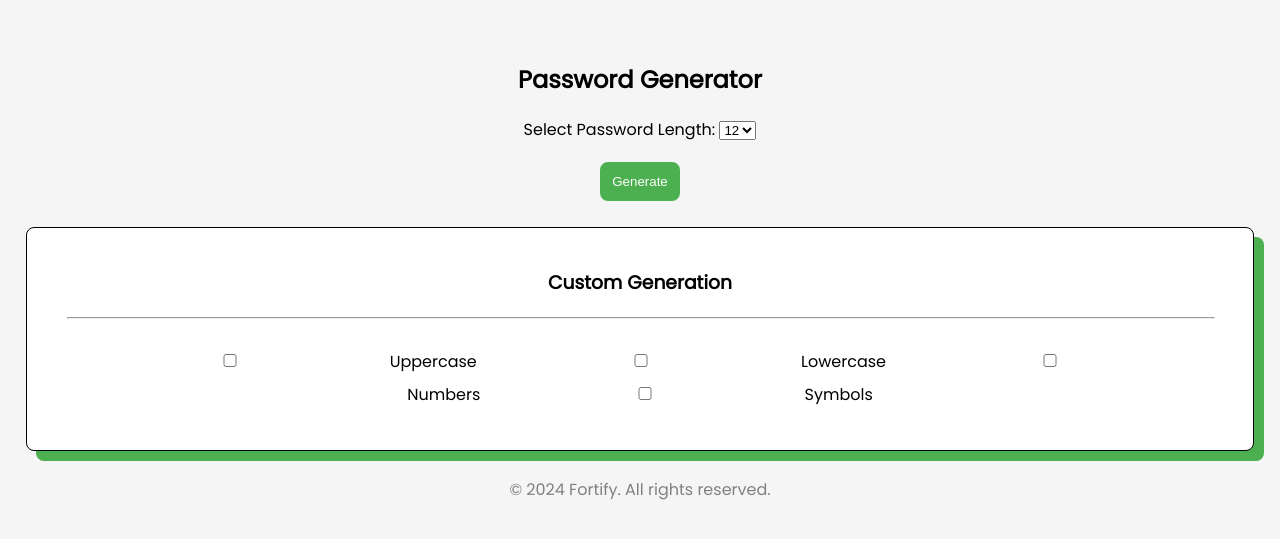
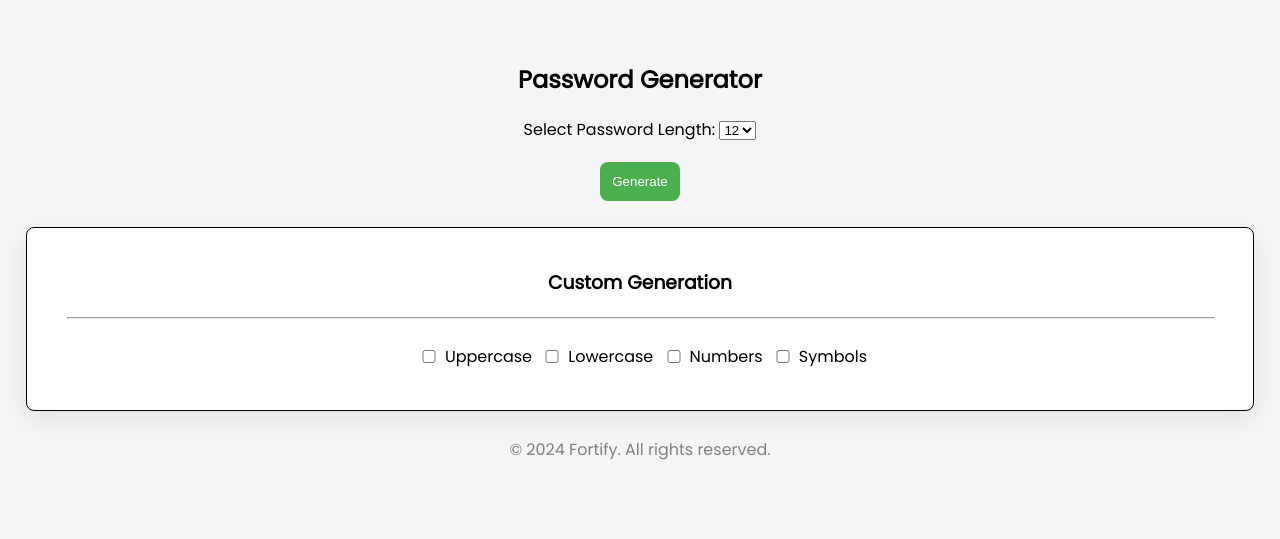
Before and after one commit to xaviermontane/fortify, a Flask app: page /generate in a window 1280 px wide. Shown: the part 81-620 px from the top of the page. Run offline with Flask 3, Linux system fonts and the light colour scheme.

Commit message:
style(generate): aligned custom options

```diff
--- a/static/css/styles.css
+++ b/static/css/styles.css
@@ -121,12 +121,26 @@ button#generate {
     margin: 26px;
     padding: 40px;
     border: 1px black solid;
-    box-shadow: #4CAF50 10px 10px;
+    box-shadow: rgba(149, 157, 165, 0.2) 0px 8px 24px;
     border-radius: 8px;
 }
 
 #options-wp h3 {
     margin: 0 0 20px;
+}
+
+#password-options input {
+    margin: 0;
+    padding: 0;
+    width: 32px;
+    display: block;
+}
+
+#password-options label {
+    display: inline-flex;
+    justify-content: space-between;
+    align-items: center;
+    margin: 0;
 }
 
 .password-container {
--- a/templates/generate.html
+++ b/templates/generate.html
@@ -23,10 +23,10 @@
     <h3>Custom Generation</h3>
     <hr><br>
     <div id="password-options">
-        <input type="checkbox">Uppercase</input>
-        <input type="checkbox">Lowercase</input>
-        <input type="checkbox">Numbers</input>
-        <input type="checkbox">Symbols</input>
+        <label><input type="checkbox">Uppercase</input></label>
+        <label><input type="checkbox">Lowercase</input></label>
+        <label><input type="checkbox">Numbers</input></label>
+        <label><input type="checkbox">Symbols</input></label>
     </div>
 </div>
 {% if password %}
```
